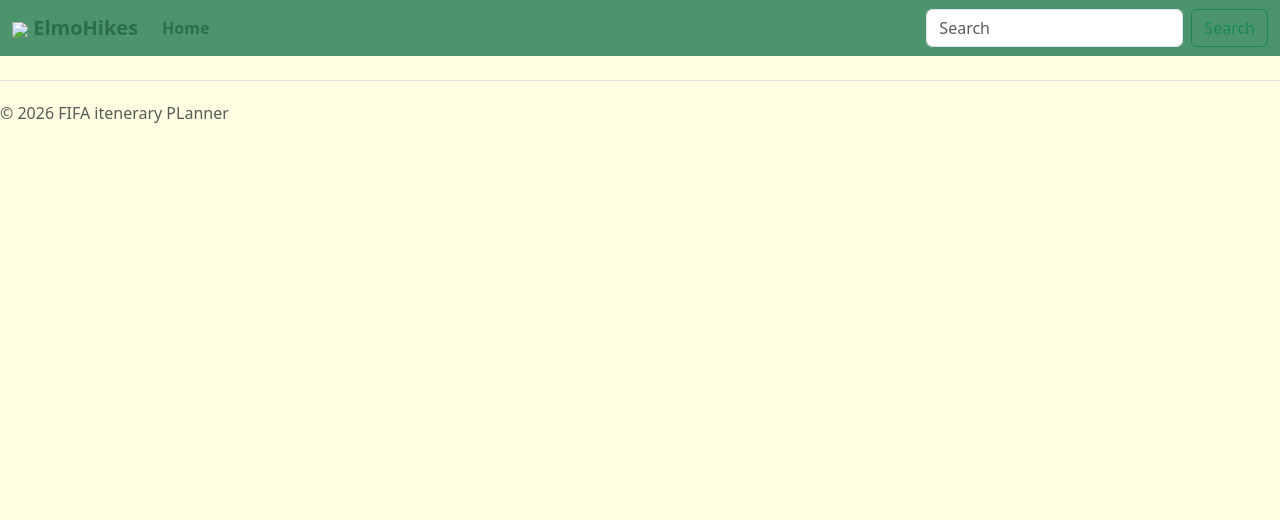
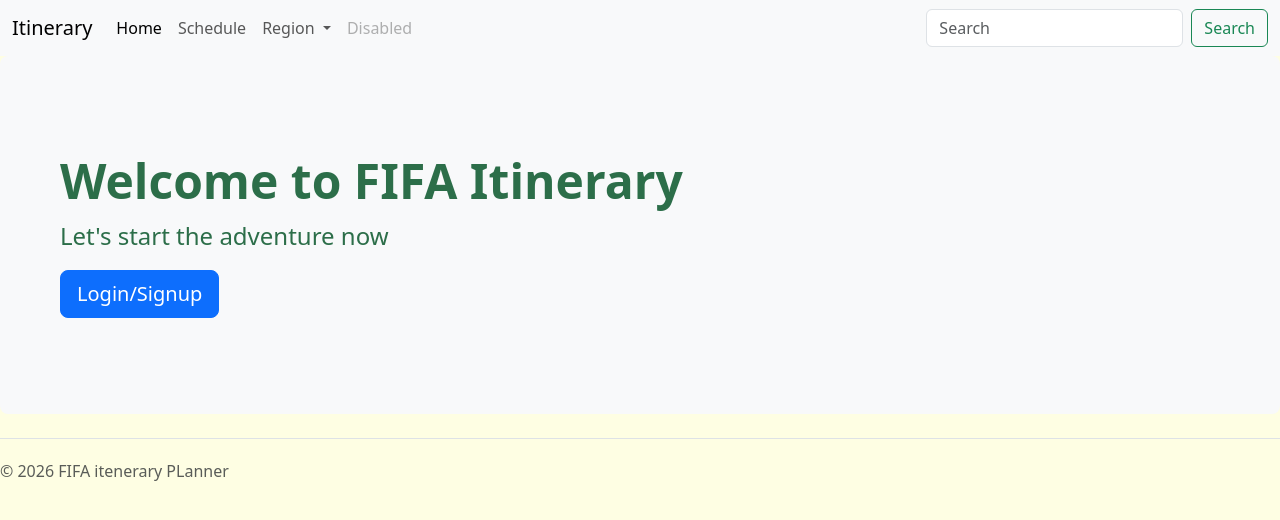
Before and after one commit to minhngyn01/1800_202610_BBY05, a website built with Vite: page skeleton.html in a window 1280 px wide. Built offline with nearby package versions, Linux system fonts and the light colour scheme.

Commit message:
Revert "Merge pull request #6 from minhngyn01/landingsite"
This reverts commit cf352489abfe07a6bdcef8be514b78b536b252c8, reversing
changes made to cf0b49a8bb004afed100e53a9f758abd4f6e3aec.

```diff
--- a/skeleton.html
+++ b/skeleton.html
@@ -19,31 +19,54 @@
     <!-- Your HTML Layout go here -->
     <!------------------------------>
 
-    <nav class="navbar navbar-expand-lg navbar-light bg-info">
+    <nav class="navbar navbar-expand-lg bg-body-tertiary">
   <div class="container-fluid">
-            <a class="navbar-brand" href="#">
-                <img src="./images/image.jpg" height="36">
-                ElmoHikes</a>
-            <button class="navbar-toggler" type="button" data-bs-toggle="collapse"
-                data-bs-target="#navbarSupportedContent" aria-controls="navbarSupportedContent" aria-expanded="false"
-                aria-label="Toggle navigation">
+    <a class="navbar-brand" href="#">Itinerary</a>
+    <button class="navbar-toggler" type="button" data-bs-toggle="collapse" data-bs-target="#navbarSupportedContent" aria-controls="navbarSupportedContent" aria-expanded="false" aria-label="Toggle navigation">
       <span class="navbar-toggler-icon"></span>
     </button>
     <div class="collapse navbar-collapse" id="navbarSupportedContent">
       <ul class="navbar-nav me-auto mb-2 mb-lg-0">
         <li class="nav-item">
-                        <a class="nav-link" href="#">Home</a>
-
-
+          <a class="nav-link active" aria-current="page" href="#">Home</a>
+        </li>
+        <li class="nav-item">
+          <a class="nav-link" href="#">Schedule</a>
+        </li>
+        <li class="nav-item dropdown">
+          <a class="nav-link dropdown-toggle" href="#" role="button" data-bs-toggle="dropdown" aria-expanded="false">
+            Region
+          </a>
+          <ul class="dropdown-menu">
+            <li><a class="dropdown-item" href="#">Action</a></li>
+            <li><a class="dropdown-item" href="#">Another action</a></li>
+            <li><hr class="dropdown-divider"></li>
+            <li><a class="dropdown-item" href="#">Something else here</a></li>
+          </ul>
+        </li>
+        <li class="nav-item">
+          <a class="nav-link disabled" aria-disabled="true">Disabled</a>
         </li>
       </ul>
-                <form class="d-flex">
-                    <input class="form-control me-2" type="search" placeholder="Search" aria-label="Search">
+      <form class="d-flex" role="search">
+        <input class="form-control me-2" type="search" placeholder="Search" aria-label="Search"/>
         <button class="btn btn-outline-success" type="submit">Search</button>
       </form>
     </div>
   </div>
 </nav>
+
+<div class="p-5 mb-4 bg-light rounded-3">
+      <div class="container-fluid py-5">
+        <h1 class="display-5 fw-bold">Welcome to FIFA Itinerary</h1>
+        <p class="col-md-8 fs-4">Let's start the adventure now</p>
+
+        <button class="btn btn-primary btn-lg" type="button">Login/Signup</button>
+
+        <!-- Add an onclick attribute to define click event handler -->
+        <!-- <button onclick="window.location.href='login.html'" class="btn btn-primary btn-lg" type="button">Login/Signup</button> -->
+      </div>
+</div>
 
     <!-- copyright footer -->
     <footer class="d-flex flex-wrap justify-content-between align-items-center py-3 my-4 border-top">
@@ -54,7 +77,6 @@
                 <use xlink:href="#bootstrap" />
             </svg>
         </a>
-
     </footer>
 
     <!---------------------------------------------->
```
Also changed, not shown: README.md. Lines whose indentation alone changed are shown as unchanged.
